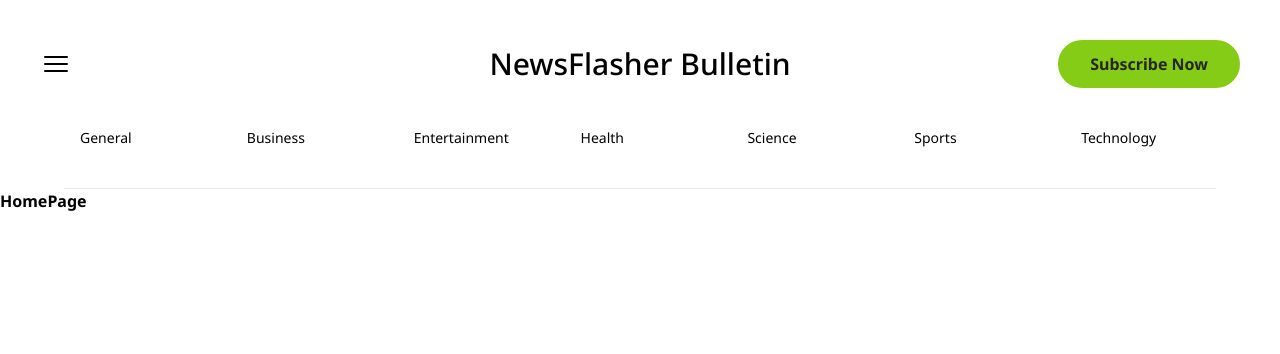
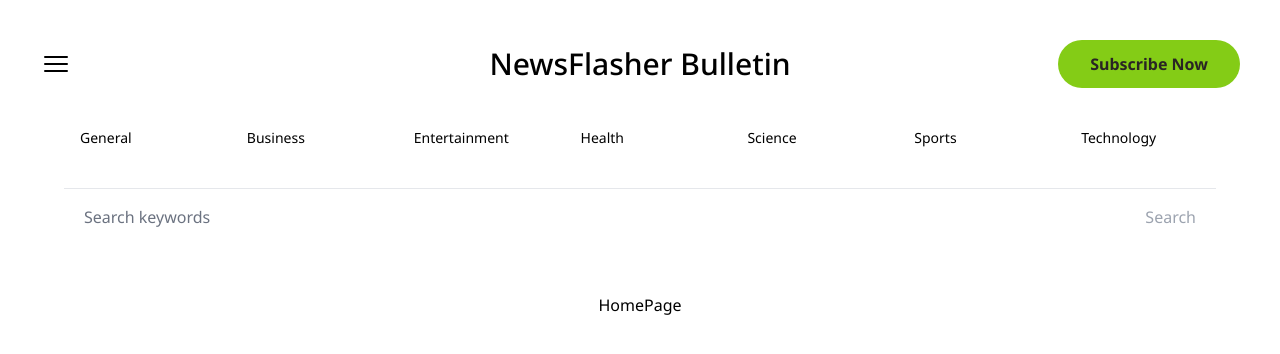
Before and after one commit to johncanero/newsflasher-bulletin, a Next.js app: page / in a window 1280 px wide. Shown: the top 354 px of the page. Built offline with nearby package versions, Linux system fonts and the light colour scheme.

Commit message:
Add SearchBox

```diff
--- a/app/page.tsx
+++ b/app/page.tsx
@@ -4,7 +4,7 @@ import React from 'react'
 function HomePage() {
   return (
     <div>
-      <div className='font-bold'>HomePage</div>
+      <div className='text-center mt-12'>HomePage</div>
     </div>
   )
 }
--- a/components/Header.tsx
+++ b/components/Header.tsx
@@ -2,17 +2,18 @@ import React from 'react'
 import Link from 'next/link'
 import { Bars3Icon } from '@heroicons/react/24/solid'
 import NavLinks from './NavLinks'
+import SearchBox from './SearchBox'
 
 function Header() {
     return (
         <header>
-            <div className="grid grid-cols-3 p-10 items-center">
+            <div className="grid items-center grid-cols-3 p-10">
                 {/* React Icon */}
-                <Bars3Icon className="h-8 w-8 cursor-pointer" />
+                <Bars3Icon className="w-8 h-8 cursor-pointer" />
 
                 {/* Link */}
                 <Link href={'/'} prefetch={false}>
-                    <h1 className="text-lg md:text-3xl flex-1 text-center font-medium">
+                    <h1 className="flex-1 text-lg font-medium text-center md:text-3xl">
                         <span className="">
                             NewsFlasher
                         </span>{' '}
@@ -25,7 +26,7 @@ function Header() {
                     {/* Dark mode button */}
 
                     {/* Button */}
-                    <button className="hidden md:inline bg-lime-500 text-stone-800 font-semibold px-4 lg:px-8 py-2 lg:py-3 rounded-full dark:bg-lime-400">
+                    <button className="hidden px-4 py-2 font-semibold rounded-full md:inline bg-lime-500 text-stone-800 lg:px-8 lg:py-3 dark:bg-lime-400">
                         Subscribe Now
                     </button>
                 </div>
@@ -34,6 +35,7 @@ function Header() {
             {/* Navlinks */}
             <NavLinks />
             {/* SearchBox */}
+            <SearchBox />
         </header>
     )
 }
--- /dev/null
+++ b/components/SearchBox.tsx
@@ -0,0 +1,40 @@
+// rcfe
+'use client'
+import { FormEvent, useState } from 'react';
+import { useRouter } from 'next/navigation';
+
+function SearchBox() {
+    const [input, setInput] = useState('');
+    const router = useRouter();
+    const handleSearch = (e: FormEvent<HTMLFormElement>) => {
+        e.preventDefault();
+        if (!input) return;
+
+        router.push(`/search?term=${input}`);
+    };
+    return (
+        <form
+            onSubmit={handleSearch}
+            className="flex items-center justify-between max-w-6xl px-5 mx-auto">
+            {/* input */}
+            <input
+                type="text"
+                value={input}
+                onChange={(e) => setInput(e.target.value)}
+                placeholder="Search keywords"
+                className="flex-1 w-full placeholder-gray-500 bg-transparent rounded-sm outline-none h-14 text-stone-800"
+            />
+
+            {/* button */}
+            <button
+                disabled={!input}
+                type="submit"
+                className="text-lime-500 disabled:text-gray-400"
+            >
+                Search
+            </button>
+        </form>
+    )
+}
+
+export default SearchBox
```
Also changed, not shown: 1 other file (tests, documents, lock files or other folders).
